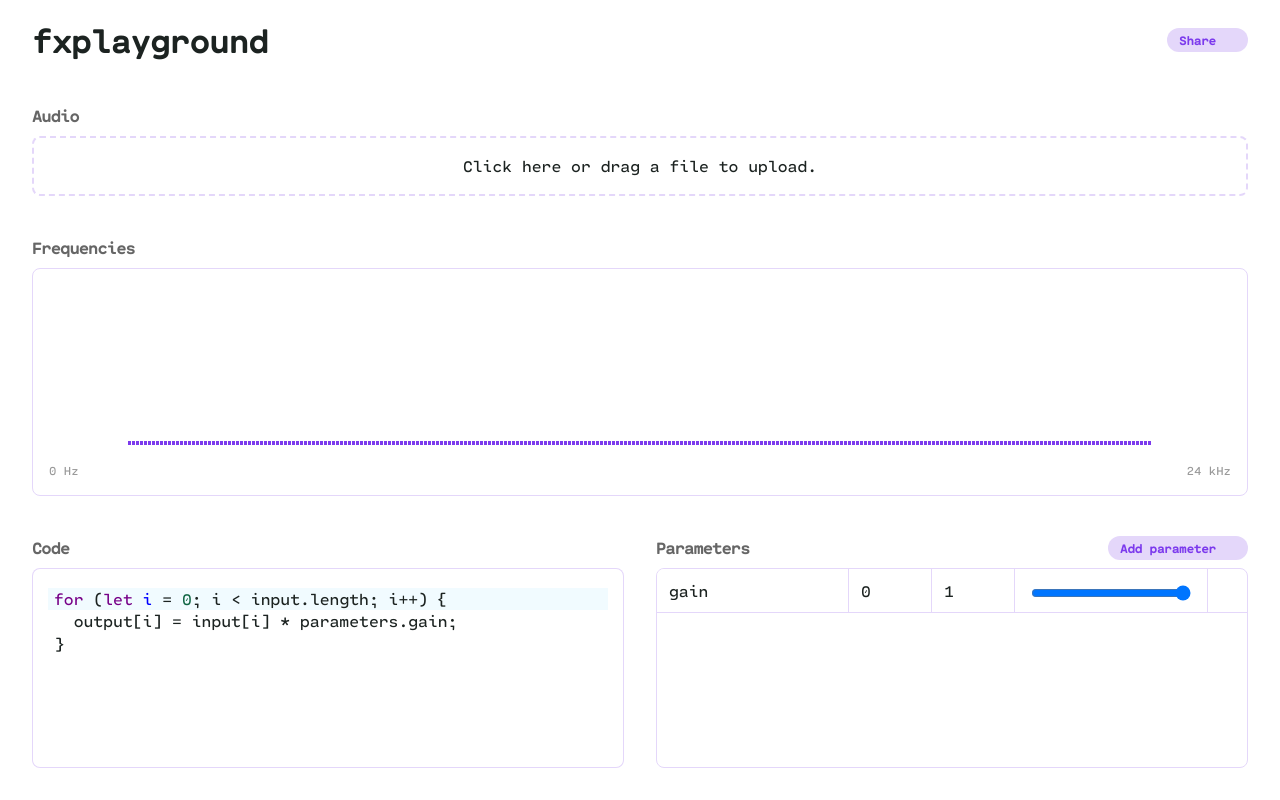
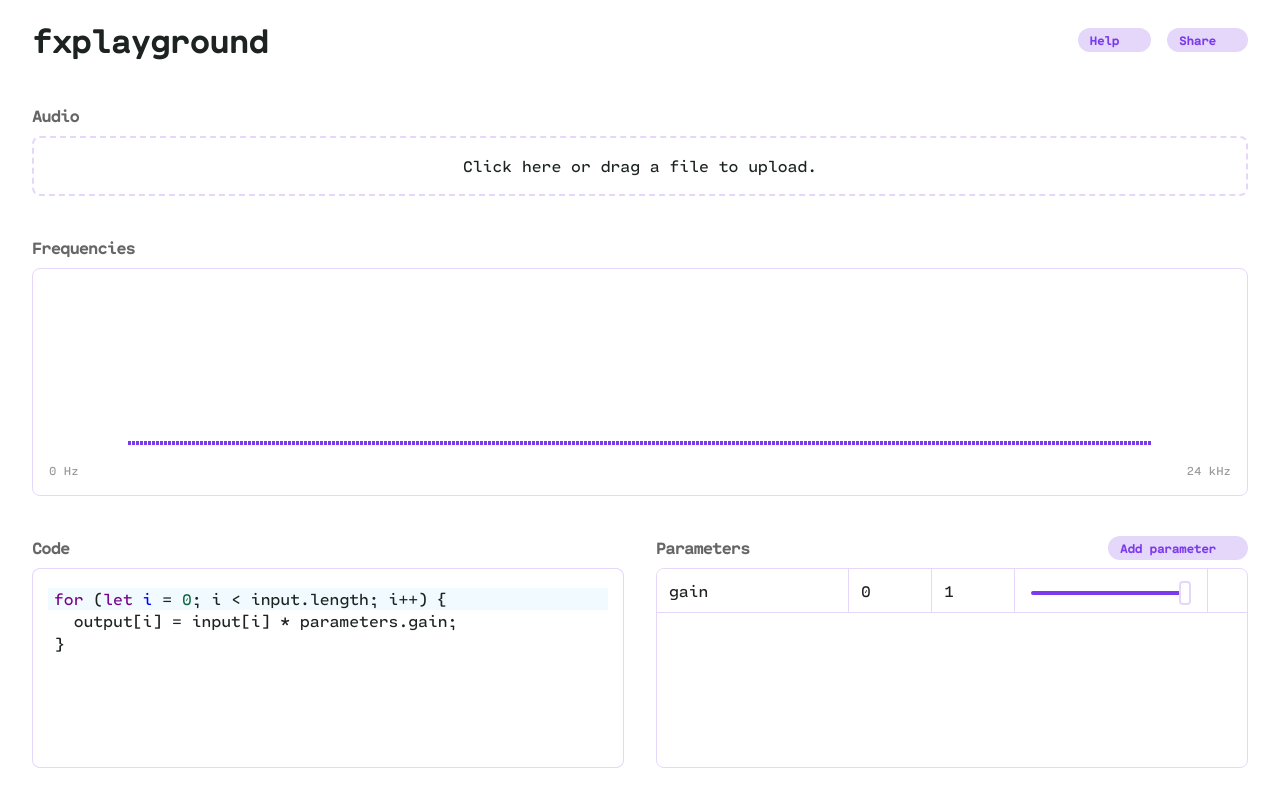
Before and after one commit to 3willows/fx, a SvelteKit app: page / in a window 1280 px wide. Built offline with nearby package versions, Linux system fonts and the light colour scheme.

Commit message:
Add help modal

```diff
--- a/src/components/FileUploader.svelte
+++ b/src/components/FileUploader.svelte
@@ -9,7 +9,7 @@
 </script>
 
 <div class="wrapper">
-  <p>
+  <p class="prompt">
     {#if filename}
       {filename}
     {:else}
@@ -53,4 +53,8 @@
     left: -100%;
     cursor: pointer;
   }
+
+  .prompt {
+    margin: 0;
+  }
 </style>
--- a/src/components/Icon.svelte
+++ b/src/components/Icon.svelte
@@ -1,6 +1,6 @@
 <script lang="ts">
   import icons from "../icons.svg";
-  export let name: "add" | "remove" | "share";
+  export let name: "add" | "help" | "remove" | "share";
   export let width = 0;
   export let height = 0;
 </script>
--- /dev/null
+++ b/src/components/Modal.svelte
@@ -0,0 +1,69 @@
+<script lang="ts">
+  import Icon from "./Icon.svelte";
+
+  export let title = "";
+
+  let dialog: HTMLDialogElement;
+  export const show = () => dialog.showModal();
+  export const hide = () => dialog.close();
+
+  function backdropDismiss(e: MouseEvent & { currentTarget: EventTarget & HTMLDialogElement }) {
+    const rect = e.currentTarget.getBoundingClientRect();
+    const isInDialog =
+      rect.top <= e.clientY && e.clientY <= rect.bottom && rect.left <= e.clientX && e.clientX <= rect.right;
+    if (!isInDialog) dialog.close();
+  }
+  // dialog.addEventListener("click", function (event) {
+  //   var rect = dialog.getBoundingClientRect();
+  //   var isInDialog =
+  //     rect.top <= event.clientY &&
+  //     event.clientY <= rect.top + rect.height &&
+  //     rect.left <= event.clientX &&
+  //     event.clientX <= rect.left + rect.width;
+  //   if (!isInDialog) {
+  //     dialog.close();
+  //   }
+  // });
+</script>
+
+<!-- svelte-ignore a11y-no-noninteractive-element-interactions a11y-click-events-have-key-events -->
+<dialog class="modal" bind:this={dialog} on:click={backdropDismiss}>
+  <header class="header">
+    {#if title}<h2>{title}</h2>{/if}
+    <button class="close" on:click={hide}><Icon name="remove" width={12} height={12} /></button>
+  </header>
+  <slot />
+</dialog>
+
+<style>
+  .modal {
+    position: fixed;
+    top: 50%;
+    left: 50%;
+    transform: translate(-50%, -50%);
+    padding: 1rem 1.5rem 1.5rem;
+    border: none;
+    border-radius: var(--radius-lg);
+    box-shadow: 0 12px 16px var(--color-border);
+    max-width: var(--max-width, 40rem);
+  }
+
+  .modal::backdrop {
+    background-color: color-mix(in srgb, var(--color-border) 25%, transparent);
+    backdrop-filter: blur(10px);
+  }
+
+  .header {
+    display: flex;
+    justify-content: space-between;
+    align-items: center;
+    gap: 2rem;
+    margin-bottom: 1rem;
+  }
+
+  .close {
+    border: none;
+    background-color: transparent;
+    cursor: pointer;
+  }
+</style>
--- a/src/components/Parameters.svelte
+++ b/src/components/Parameters.svelte
@@ -15,10 +15,10 @@
             <input class="input" bind:value={parameter.name} placeholder="Parameter name" />
           </td>
           <td class="narrow">
-            <input class="input number" bind:value={parameter.minValue} />
+            <input class="input" type="number" bind:value={parameter.minValue} />
           </td>
           <td class="narrow">
-            <input class="input number" bind:value={parameter.maxValue} />
+            <input class="input" type="number" bind:value={parameter.maxValue} />
           </td>
           <td class="wide range">
             <Range bind:value={parameter.defaultValue} min={parameter.minValue} max={parameter.maxValue} />
--- a/src/components/Range.svelte
+++ b/src/components/Range.svelte
@@ -15,9 +15,22 @@
   input {
     width: 100%;
     vertical-align: middle;
+    -webkit-appearance: none;
+    appearance: none;
   }
 
-  input::-webkit-slider-runnable-track,
+  input::-webkit-slider-runnable-track {
+    height: 0.25rem;
+    border-radius: 0.125rem;
+    background: linear-gradient(
+      to right,
+      var(--color-primary) 0%,
+      var(--color-primary) var(--progress),
+      var(--color-border) var(--progress),
+      var(--color-border) 100%
+    );
+  }
+
   input::-moz-range-track {
     height: 0.25rem;
     border-radius: 0.125rem;
@@ -30,13 +43,22 @@
     );
   }
 
-  input::-webkit-slider-thumb,
-  input::-moz-range-thumb {
+  input::-webkit-slider-thumb {
     -webkit-appearance: none;
     appearance: none;
+    box-sizing: border-box;
+    height: 1.5rem;
+    width: 0.75rem;
+    margin-top: calc(-0.75rem + 2px);
+    border-radius: 0.25rem;
+    background-color: #ffffff;
+    border: 2px solid var(--color-border);
+  }
 
-    height: 1rem;
-    width: 0.5rem;
+  input::-moz-range-thumb {
+    height: 1.5rem;
+    width: 0.75rem;
+    box-sizing: border-box;
     border-radius: 0.25rem;
     background-color: #ffffff;
     border: 2px solid var(--color-border);
--- a/src/routes/+page.svelte
+++ b/src/routes/+page.svelte
@@ -9,6 +9,7 @@
   import Audio from "$lib/Audio";
   import { code, params } from "$lib/filter";
   import Button from "$components/Button.svelte";
+  import Modal from "$components/Modal.svelte";
 
   let file: File;
   let url = "";
@@ -42,6 +43,8 @@
 
   let el: HTMLAudioElement;
   $: audio.el = el;
+
+  let openHelp: () => void;
 </script>
 
 <title>FX Playground</title>
@@ -49,7 +52,10 @@
 <div class="wrapper">
   <header class="header">
     <h1 class="title">FXPlayground</h1>
-    <Button on:click={share}>Share<Icon name="share" width={12} height={12} /></Button>
+    <div class="actions">
+      <Button on:click={openHelp}>Help<Icon name="help" width={12} height={12} /></Button>
+      <Button on:click={share}>Share<Icon name="share" width={12} height={12} /></Button>
+    </div>
   </header>
 
   <Panel title="Audio" --area="audio">
@@ -89,6 +95,33 @@
   </Panel>
 </div>
 
+<Modal title="Help" bind:show={openHelp}>
+  <p>
+    Upload an audio file and click play. As you edit the code below, you'll hear the modified audio and see the
+    visualization change.
+  </p>
+  <p>
+    There are three special variables: <code>input</code>, <code>output</code> and <code>parameters</code>.
+    <code>input</code>
+    contains the unmodified samples from the audio file. Your effect should write the corresponding modified samples to the
+    <code>output</code> array.
+  </p>
+  <p>
+    <code>parameters</code> is an object containing the parameters defined to the right of the code editor. For each parameter,
+    the text input controls its name, the number inputs control its minimum and maximum values and the slider controls its
+    actual value.
+  </p>
+  <p>
+    As you play the audio, the light gray waveform is the dry (original, unmodified) audio. The dark purple waveform is
+    your filtered audio.
+  </p>
+  <p>
+    Your work is automatically saved. To share a filter, click the "Share" button and send the URL that gets copied to
+    your clipboard.
+  </p>
+  <p>Have fun!</p>
+</Modal>
+
 <style>
   .wrapper {
     height: 100%;
@@ -110,4 +143,9 @@
   .title {
     text-transform: lowercase;
   }
+
+  .actions {
+    display: flex;
+    gap: 1rem;
+  }
 </style>
--- a/src/styles/style.css
+++ b/src/styles/style.css
@@ -1,7 +1,8 @@
 @import "./reset.css";
 @import "./fonts.css";
 
-:root {
+:root,
+::backdrop {
   --font-code: "Cartograph CF", mono;
   --color-primary: #7c3aed;
   --color-border: #e4d7fa;
@@ -10,6 +11,7 @@
   --color-text-secondary: #666666;
   --text-sm: 0.75rem;
   --text-md: 1rem;
+  --radius-sm: 0.125rem;
   --radius-lg: 0.5rem;
 }
 
@@ -20,3 +22,15 @@ html {
 body {
   color: var(--color-text-primary);
 }
+
+p:not(:last-child) {
+  margin-bottom: 1rem;
+}
+
+code {
+  padding: 0 0.25rem;
+  font-family: var(--font-code);
+  color: var(--color-primary);
+  background: var(--color-border);
+  border-radius: var(--radius-sm);
+}
```
Also changed, not shown: lowpass.js (renamed from src/lowpass.js), src/icons/help.svg (added).
